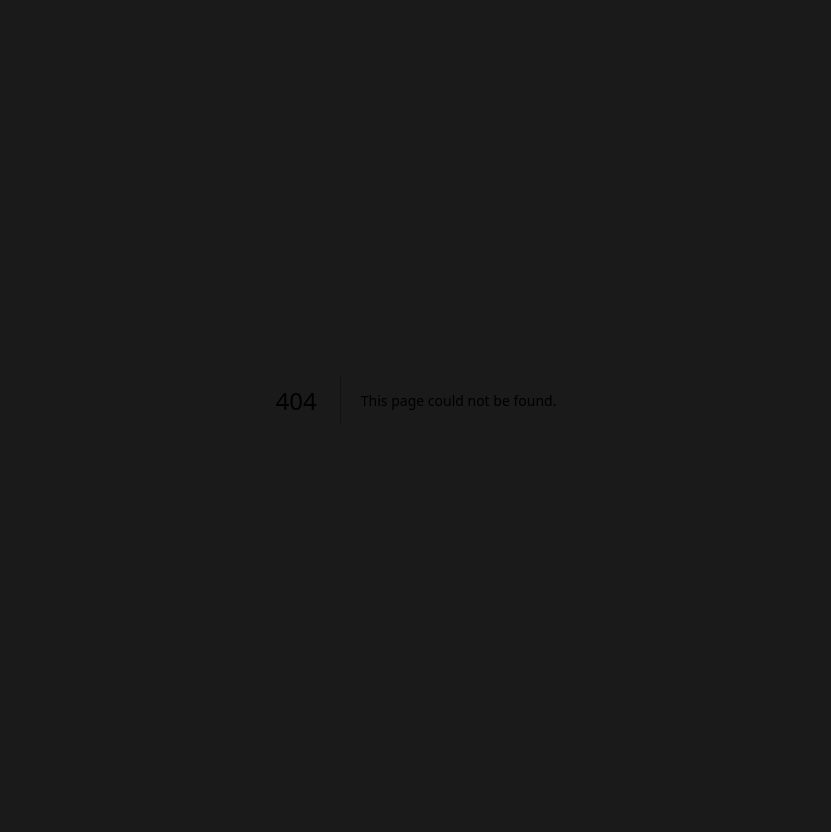
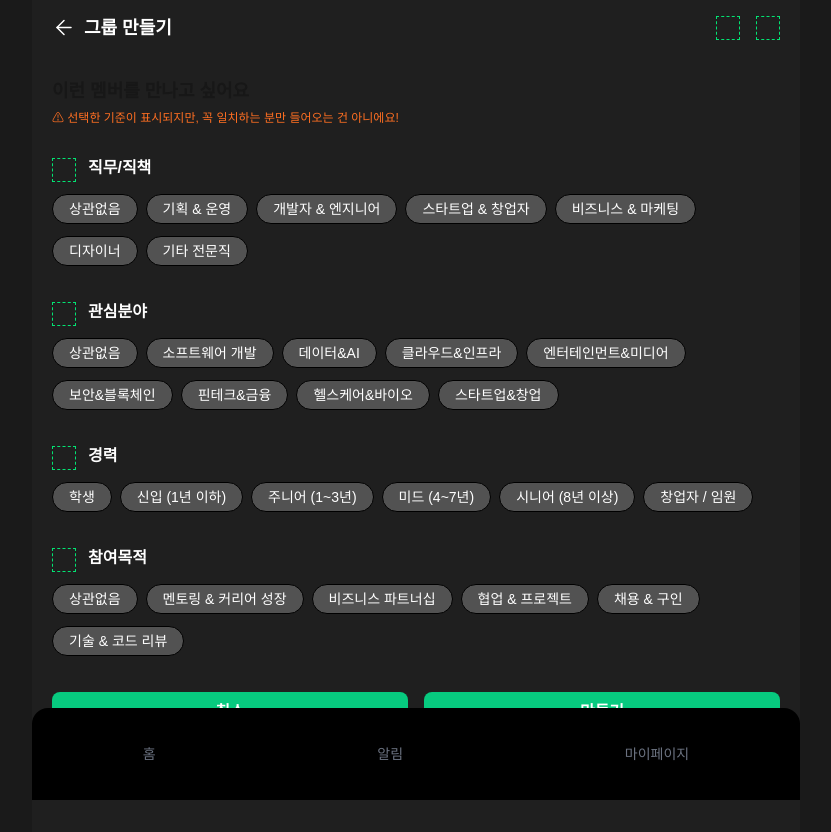
Before and after one commit to goorm-CHACHA/FE, a Next.js app: page /create-group in a window 1280 px wide. Before the commit this address had no page. Shown: the whole page, without its empty margins (224-1055 px from the left). Before the commit the page ends 800 px from the top, so only its background shows below. Built offline with nearby package versions, Linux system fonts and the light colour scheme; no server answers.

Commit message:
feat: create-group 레이아웃 설정

```diff
--- /dev/null
+++ b/app/(main-layout)/create-group/page.tsx
@@ -0,0 +1,78 @@
+'use client';
+
+import { FormProvider, useForm } from 'react-hook-form';
+import Button from '~/components/common/button';
+import ToggleField from '~/components/register/toggle-field';
+import {
+  interestOptions,
+  jobOptions,
+  purposeOptions,
+} from '~/constants/create-group';
+import { careerOptions } from '~/constants/job-options';
+
+const Page = () => {
+  const methods = useForm<{
+    job: string[];
+    interest: string[];
+    career: string[];
+    purpose: string[];
+  }>({
+    defaultValues: {
+      job: [],
+      interest: [],
+      career: [],
+      purpose: [],
+    },
+  });
+
+  const { control, handleSubmit, watch } = methods;
+  const selectedOptions = watch();
+
+  return (
+    <div className="pt-[60px] pb-[100px] px-5">
+      <div className="flex flex-col gap-2 pt-5 pb-8">
+        <p className="text-heading-xs font-semibold">
+          이런 멤버를 만나고 싶어요
+        </p>
+        <p className="text-body-sm text-orange-500">
+          ⚠ 선택한 기준이 표시되지만, 꼭 일치하는 분만 들어오는 건 아니에요!
+        </p>
+      </div>
+      <FormProvider {...methods}>
+        <form>
+          <ToggleField
+            label="직무/직책"
+            name="job"
+            control={control}
+            options={jobOptions}
+          />
+          <ToggleField
+            label="관심분야"
+            name="interest"
+            control={control}
+            options={interestOptions}
+          />
+          <ToggleField
+            label="경력"
+            name="career"
+            control={control}
+            options={careerOptions}
+          />
+          <ToggleField
+            label="참여목적"
+            name="purpose"
+            control={control}
+            options={purposeOptions}
+          />
+
+          <div className="flex gap-4">
+            <Button>취소</Button>
+            <Button disabled={!selectedOptions}>만들기</Button>
+          </div>
+        </form>
+      </FormProvider>
+    </div>
+  );
+};
+
+export default Page;
--- a/src/components/register/toggle-field.tsx
+++ b/src/components/register/toggle-field.tsx
@@ -28,8 +28,13 @@ const ToggleField = <T extends FieldValues>({
   const { setError, setValue } = useFormContext();
 
   return (
-    <div>
-      <p className="mb-1 font-medium text-sm text-gray-200">{label}</p>
+    <div className="mb-8">
+      <div className="flex gap-3 content-center">
+        <div className="w-6 h-6 border border-dashed border-[#02e473]" />
+        <p className="mb-4 font-bold text-body-lg text-gray-neutral-50">
+          {label}
+        </p>
+      </div>
       <Controller
         name={name}
         control={control}
--- /dev/null
+++ b/src/constants/create-group.ts
@@ -0,0 +1,42 @@
+interface Options {
+  value: string;
+}
+
+export const jobOptions: Options[] = [
+  { value: '상관없음' },
+  { value: '기획 & 운영' },
+  { value: '개발자 & 엔지니어' },
+  { value: '스타트업 & 창업자' },
+  { value: '비즈니스 & 마케팅' },
+  { value: '디자이너' },
+  { value: '기타 전문직' },
+];
+
+export const interestOptions: Options[] = [
+  { value: '상관없음' },
+  { value: '소프트웨어 개발' },
+  { value: '데이터&AI' },
+  { value: '클라우드&인프라' },
+  { value: '엔터테인먼트&미디어' },
+  { value: '보안&블록체인' },
+  { value: '핀테크&금융' },
+  { value: '헬스케어&바이오' },
+  { value: '스타트업&창업' },
+];
+
+export const experienceOptions: Options[] = [
+  { value: '학생' },
+  { value: '신입(1년 이하)' },
+  { value: '주니어(1~3년)' },
+  { value: '미드 레벨(4~7년)' },
+  { value: '창업자/임원' },
+];
+
+export const purposeOptions: Options[] = [
+  { value: '상관없음' },
+  { value: '멘토링 & 커리어 성장' },
+  { value: '비즈니스 파트너십' },
+  { value: '협업 & 프로젝트' },
+  { value: '채용 & 구인' },
+  { value: '기술 & 코드 리뷰' },
+];
```
